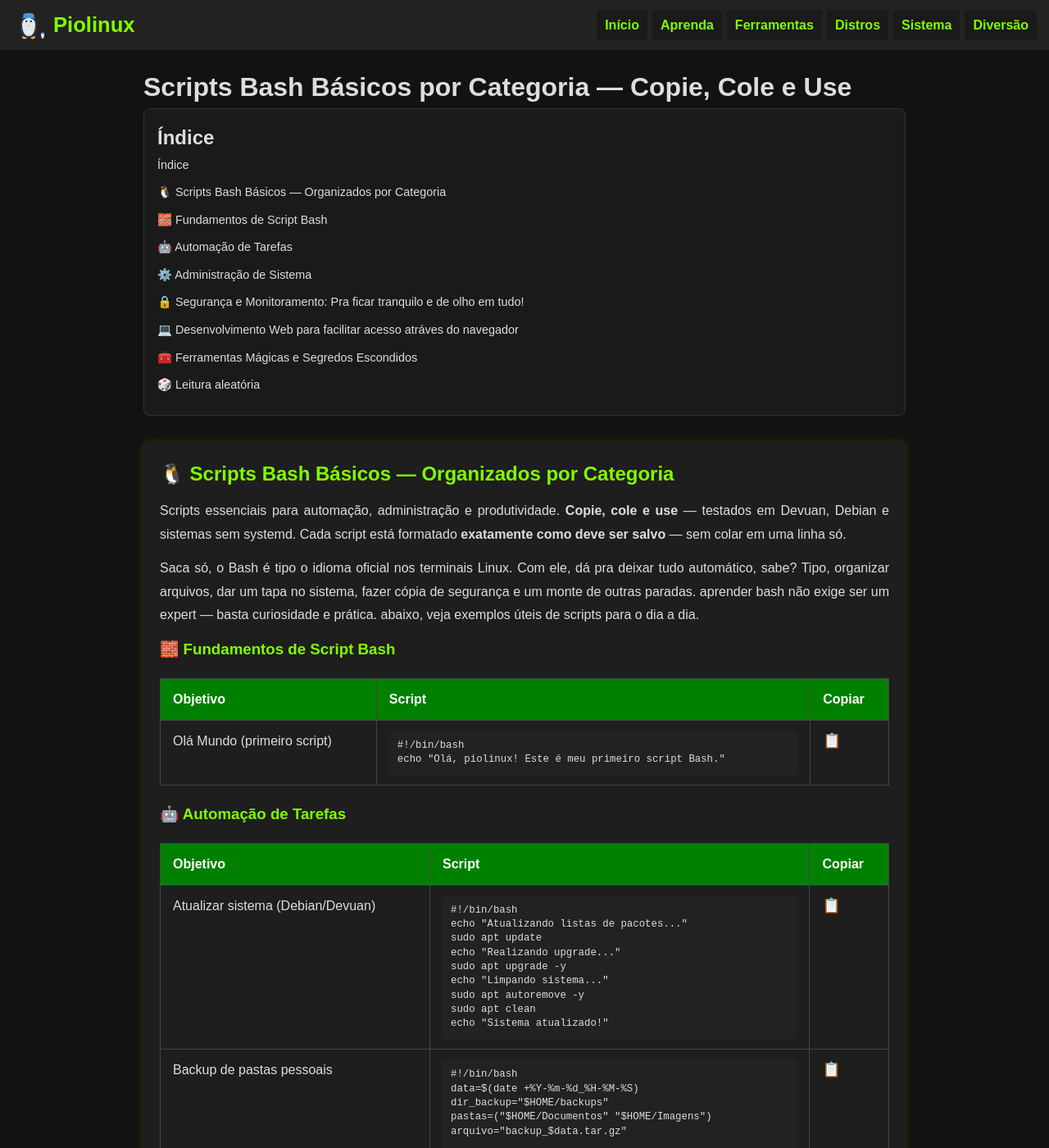
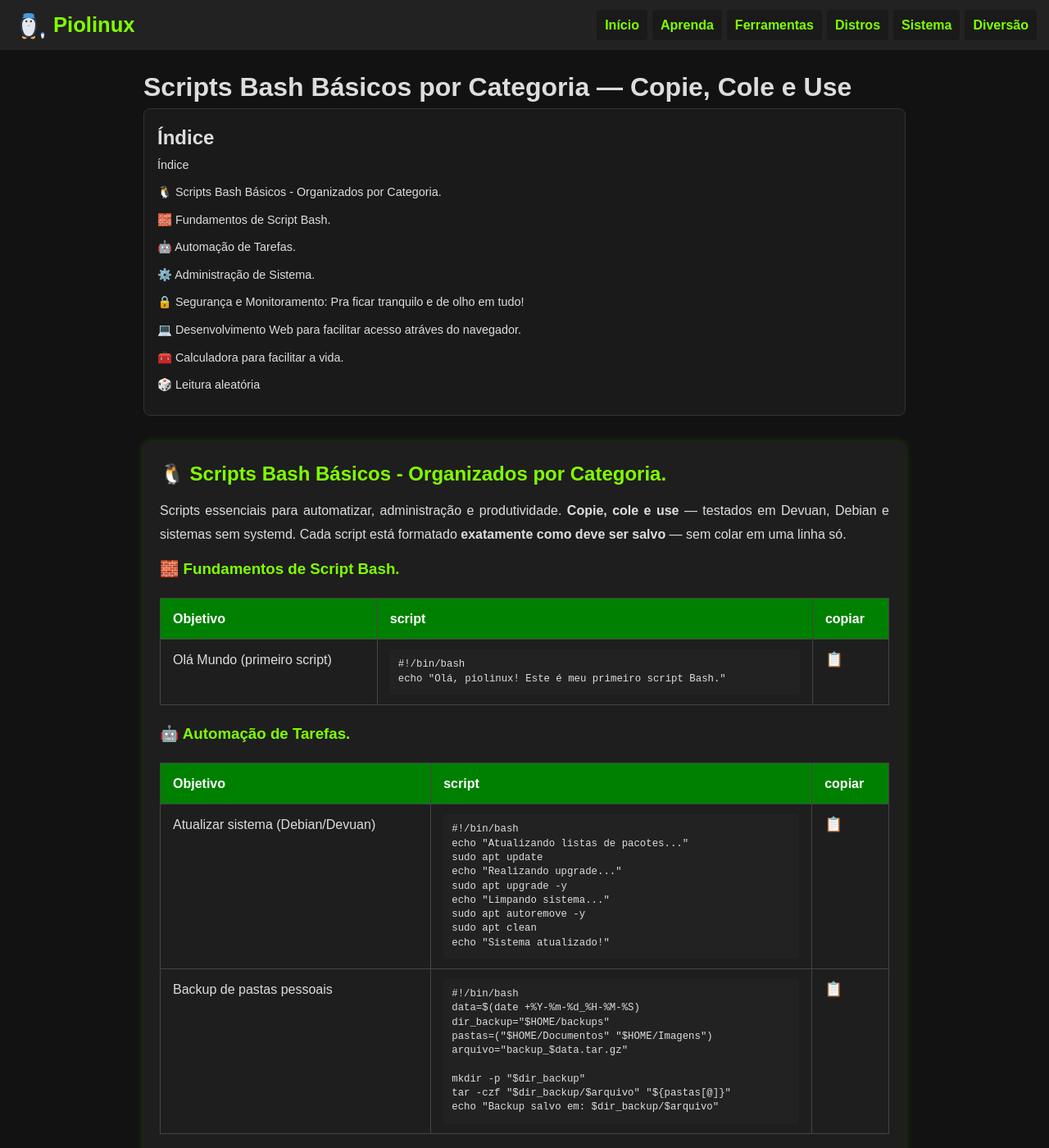
Before and after one commit to Piolinux/piolinux-site, a Jekyll site: the page built from _pages/scripts-bash-para-linux-automacao-seguranca.md, in a window 1280 px wide and 1400 px high. Shown: the whole window at 82% size. Built offline with Jekyll 4.4.1, drawn with Linux system fonts in a browser that asks for light colours; some of the changed text lies outside the part shown.

Commit message:
Update scripts-bash-para-linux-automacao-seguranca.md

```diff
--- a/_pages/scripts-bash-para-linux-automacao-seguranca.md
+++ b/_pages/scripts-bash-para-linux-automacao-seguranca.md
@@ -9,22 +9,18 @@ permalink: /scripts-bash-linux/
 
 
 
+
 <section class="post-content">
 
 
 
 
-<h2>🐧 Scripts Bash Básicos — Organizados por Categoria</h2>
+<h2>🐧 Scripts Bash Básicos - Organizados por Categoria.</h2>
 
-<p>Scripts essenciais para automação, administração e produtividade.
+<p>Scripts essenciais para automatizar, administração e produtividade.
 <strong>Copie, cole e use</strong> — testados em Devuan, Debian e sistemas sem systemd.
 Cada script está formatado <strong>exatamente como deve ser salvo</strong> — sem colar em uma linha só.</p>
 
-<p>Saca só, o Bash é tipo o idioma oficial nos terminais Linux. Com
-ele, dá pra deixar tudo automático, sabe? Tipo, organizar arquivos, dar
-um tapa no sistema, fazer cópia de segurança e um monte de outras
-paradas. aprender bash não exige ser um expert — basta curiosidade e
-prática. abaixo, veja exemplos úteis de scripts para o dia a dia.</p>
 
 
 
@@ -72,13 +68,13 @@ prática. abaixo, veja exemplos úteis de scripts para o dia a dia.</p>
 </style>
 
 <!-- Categoria: Fundamentos -->
-<h3>🧱 Fundamentos de Script Bash</h3>
+<h3>🧱 Fundamentos de Script Bash.</h3>
 <table class="evergreen-table">
   <thead>
     <tr>
       <th>Objetivo</th>
-      <th>Script</th>
-      <th>Copiar</th>
+      <th>script</th>
+      <th>copiar</th>
     </tr>
   </thead>
   <tbody>
@@ -93,13 +89,13 @@ echo &quot;Olá, piolinux! Este é meu primeiro script Bash.&quot;">📋</button
 </table>
 
 <!-- Categoria: Automação -->
-<h3>🤖 Automação de Tarefas</h3>
+<h3>🤖 Automação de Tarefas.</h3>
 <table class="evergreen-table">
   <thead>
     <tr>
       <th>Objetivo</th>
-      <th>Script</th>
-      <th>Copiar</th>
+      <th>script</th>
+      <th>copiar</th>
     </tr>
   </thead>
   <tbody>
@@ -149,13 +145,13 @@ echo &quot;Backup salvo em: $dir_backup/$arquivo&quot;">📋</button></td>
 </table>
 
 <!-- Categoria: Administração -->
-<h3>⚙️ Administração de Sistema</h3>
+<h3>⚙️ Administração de Sistema.</h3>
 <table class="evergreen-table">
   <thead>
     <tr>
       <th>Objetivo</th>
-      <th>Script</th>
-      <th>Copiar</th>
+      <th>script</th>
+      <th>copiar</th>
     </tr>
   </thead>
   <tbody>
@@ -173,7 +169,7 @@ if [ $uso -gt 80 ]; then
 fi">📋</button></td>
     </tr>
     <tr>
-      <td data-label="Objetivo">Criar usuários em lote</td>
+      <td data-label="Objetivo">Criar usuários em lote.</td>
       <td data-label="Script"><code>#!/bin/bash
 while read user; do
   [ -n "$user" ] && sudo useradd -m "$user"
@@ -194,8 +190,8 @@ echo &quot;Usuários criados.&quot;">📋</button></td>
   <thead>
     <tr>
       <th>Objetivo</th>
-      <th>Script</th>
-      <th>Copiar</th>
+      <th>script</th>
+      <th>copiar</th>
     </tr>
   </thead>
   <tbody>
@@ -221,13 +217,13 @@ grep &quot;Failed password&quot; /var/log/auth.log | tail -5 | awk '{print $11}'
 </table>
 
 <!-- Categoria: Desenvolvimento -->
-<h3>💻 Desenvolvimento Web para facilitar acesso atráves do navegador</h3>
+<h3>💻 Desenvolvimento Web para facilitar acesso atráves do navegador.</h3>
 <table class="evergreen-table">
   <thead>
     <tr>
       <th>Objetivo</th>
-      <th>Script</th>
-      <th>Copiar</th>
+      <th>script</th>
+      <th>copiar</th>
     </tr>
   </thead>
   <tbody>
@@ -251,18 +247,18 @@ echo &quot;Deploy concluído.&quot;">📋</button></td>
 </table>
 
 <!-- Categoria: Utilitários -->
-<h3>🧰 Ferramentas Mágicas e Segredos Escondidos</h3>
+<h3>🧰 Calculadora para facilitar a vida.</h3>
 <table class="evergreen-table">
   <thead>
     <tr>
       <th>Objetivo</th>
-      <th>Script</th>
-      <th>Copiar</th>
+      <th>script</th>
+      <th>copiar</th>
     </tr>
   </thead>
   <tbody>
     <tr>
-      <td data-label="Objetivo">Calculadora no terminal</td>
+      <td data-label="Objetivo">Calculadora no terminal.</td>
       <td data-label="Script"><code>#!/bin/bash
 if [ -z "$1" ]; then
   echo "Uso: ./calc.sh '2 + 3 * 4'"
@@ -306,5 +302,3 @@ document.addEventListener('click', function(e) {
   }
 });
 </script>
-
-</section>
```
